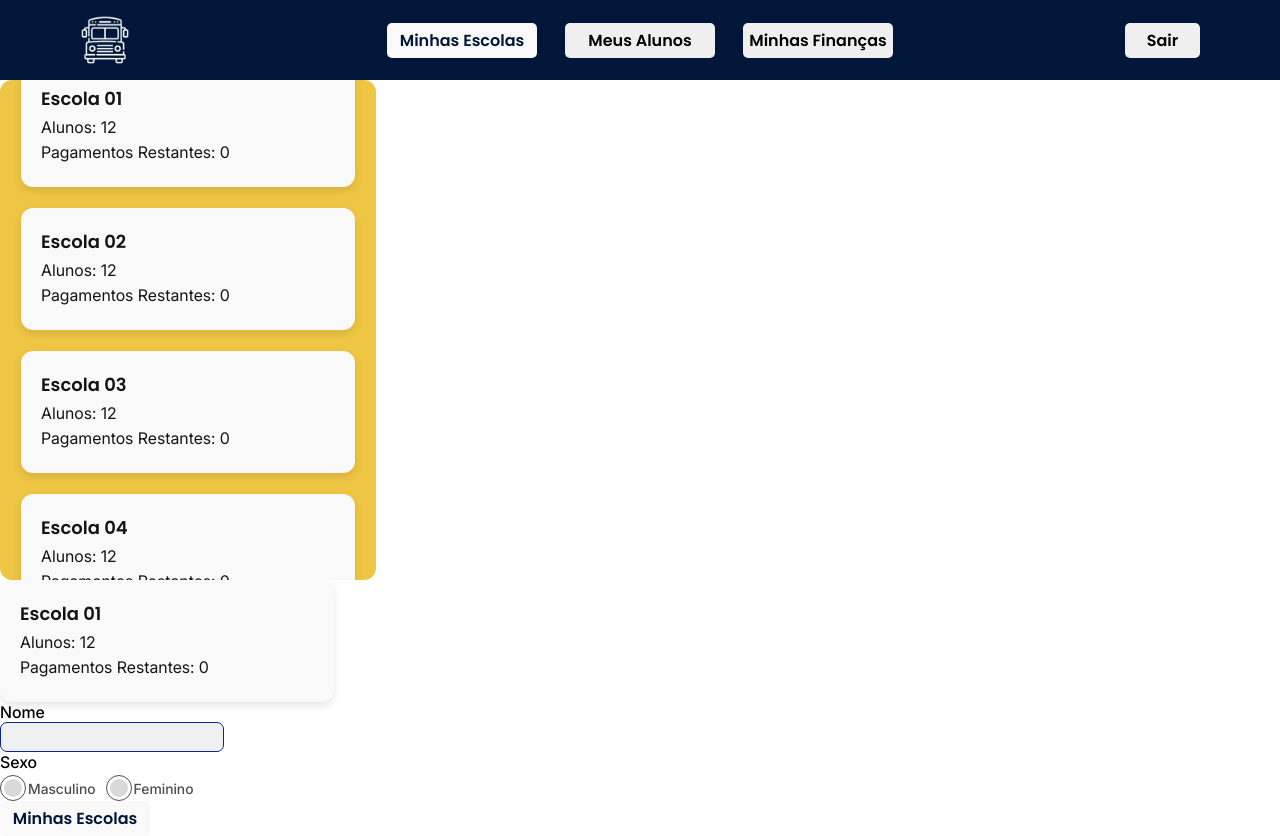
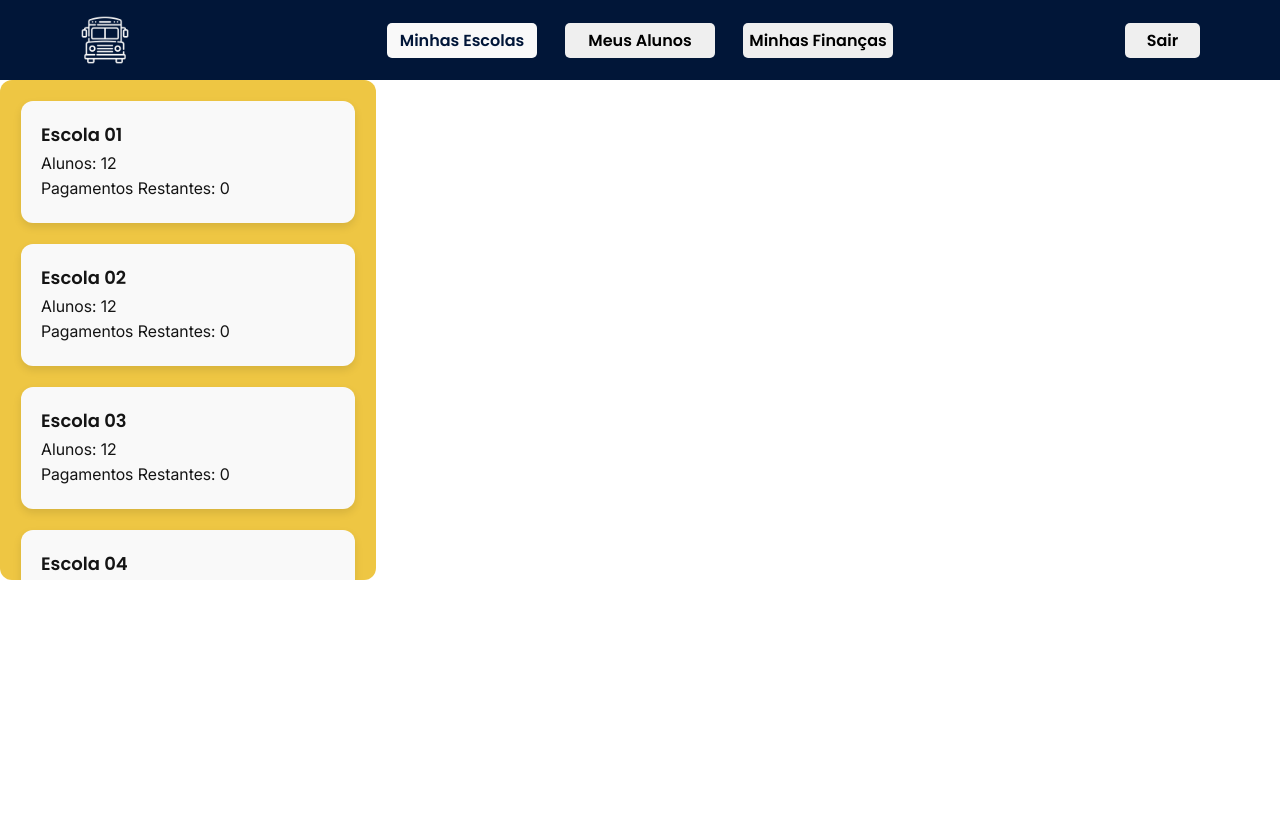
Before and after one commit to connect-solutions0101/vannbora-web-app, a React (Create React App) app: page /test in a window 1280 px wide. After the commit the page ends 800 px from the top, so only its background shows below. Built offline with nearby package versions, Linux system fonts and the light colour scheme.

Commit message:
feat: Componente ItemList completo

```diff
--- a/src/components/CardItem/CardItem.module.css
+++ b/src/components/CardItem/CardItem.module.css
@@ -21,7 +21,6 @@
   background-color: #F9F9F9;
   box-shadow: 0 4px 8px rgba(0, 0, 0, 0.1);
   transition: transform 0.3s ease;
-  gap: 12px;
 }
 
 /* Efeito hover */
--- a/src/components/ItemList/ItemList.jsx
+++ b/src/components/ItemList/ItemList.jsx
@@ -2,15 +2,15 @@ import React from "react";
 import styles from "./ItemList.module.css";
 import CardItem from "../CardItem/CardItem";
 
-function ItemList({values}) {
+function ItemList({values, title, firstLabel, secondLabel}) {
     return (
             <div className={styles["container"]}>
                     {values.map((item, index) => (
                         <CardItem
                         key={index}
-                        title={item.title}
-                        firstValue={item.firstValue}
-                        secondValue={item.secondValue}
+                        title={title+" "+item.title}
+                        firstValue={firstLabel+" "+item.firstValue}
+                        secondValue={secondLabel+" "+item.secondValue}
                         />
                     ))}
             </div>
--- a/src/components/ItemList/ItemList.module.css
+++ b/src/components/ItemList/ItemList.module.css
@@ -6,12 +6,23 @@
     display: flex;
     flex-direction: column;
     align-items: center;
-    justify-content: center;
     background-color: #EEC643;
     gap: 21px;
     box-sizing: border-box;
-    overflow: auto;
+    overflow-y: overlay;
+    overflow-x: hidden;
 }
-.container>div:first-child{
-    margin-top: 21px;
+
+.container::-webkit-scrollbar {
+    width: 6px;
 }
+
+.container::-webkit-scrollbar-track {
+    background: transparent;
+    border-radius: 20px;
+}
+
+.container::-webkit-scrollbar-thumb {
+    background: #141414;
+    border-radius: 20px;
+}
--- a/src/pages/Test/Test.jsx
+++ b/src/pages/Test/Test.jsx
@@ -9,36 +9,45 @@ import Botao from "../../components/Botao/Botao";
 const Test = () => {
     const values = [
         {
-            title: "Escola 01",
-            firstValue: "Alunos: 12",
-            secondValue: "Pagamentos Restantes: 0"
+            title: "01",
+            firstValue: "12",
+            secondValue: "0"
         },
         {
-            title: "Escola 02",
-            firstValue: "Alunos: 12",
-            secondValue: "Pagamentos Restantes: 0"
+            title: "02",
+            firstValue: "12",
+            secondValue: "0"
         },
         {
-            title: "Escola 03",
-            firstValue: "Alunos: 12",
-            secondValue: "Pagamentos Restantes: 0"
+            title: "03",
+            firstValue: "12",
+            secondValue: "0"
         },
         {
-            title: "Escola 04",
-            firstValue: "Alunos: 12",
-            secondValue: "Pagamentos Restantes: 0"
+            title: "04",
+            firstValue: "12",
+            secondValue: "0"
+        },
+        {
+            title: "05",
+            firstValue: "12",
+            secondValue: "0"
+        },
+        {
+            title: "06",
+            firstValue: "12",
+            secondValue: "0"
         }
-
     ];
 
     return (
         <div>
             <NavBar />
-            <ItemList values={values} />
-            <CardItem title="Escola 01" firstValue="Alunos: 12" secondValue="Pagamentos Restantes: 0" />
+            <ItemList values={values} title={"Escola"} firstLabel={"Alunos:"} secondLabel={"Pagamentos Restantes:"}/>
+            {/* <CardItem title="Escola 01" firstValue="Alunos: 12" secondValue="Pagamentos Restantes: 0" />
             <Input size={224} type="text" label="Nome" value="" onChange={() => { }} />
             <Radio size={224} label="Sexo" radioLabels={["Masculino", "Feminino"]} values={["M", "F"]} name="sexo" onChange={() => { }} />
-            <Botao size={150} onClick={() => { }} colorPreset={"white"} hoverPreset={"yellow"}>Minhas Escolas</Botao>
+            <Botao size={150} onClick={() => { }} colorPreset={"white"} hoverPreset={"yellow"}>Minhas Escolas</Botao> */}
         </div>
 
     );
```
